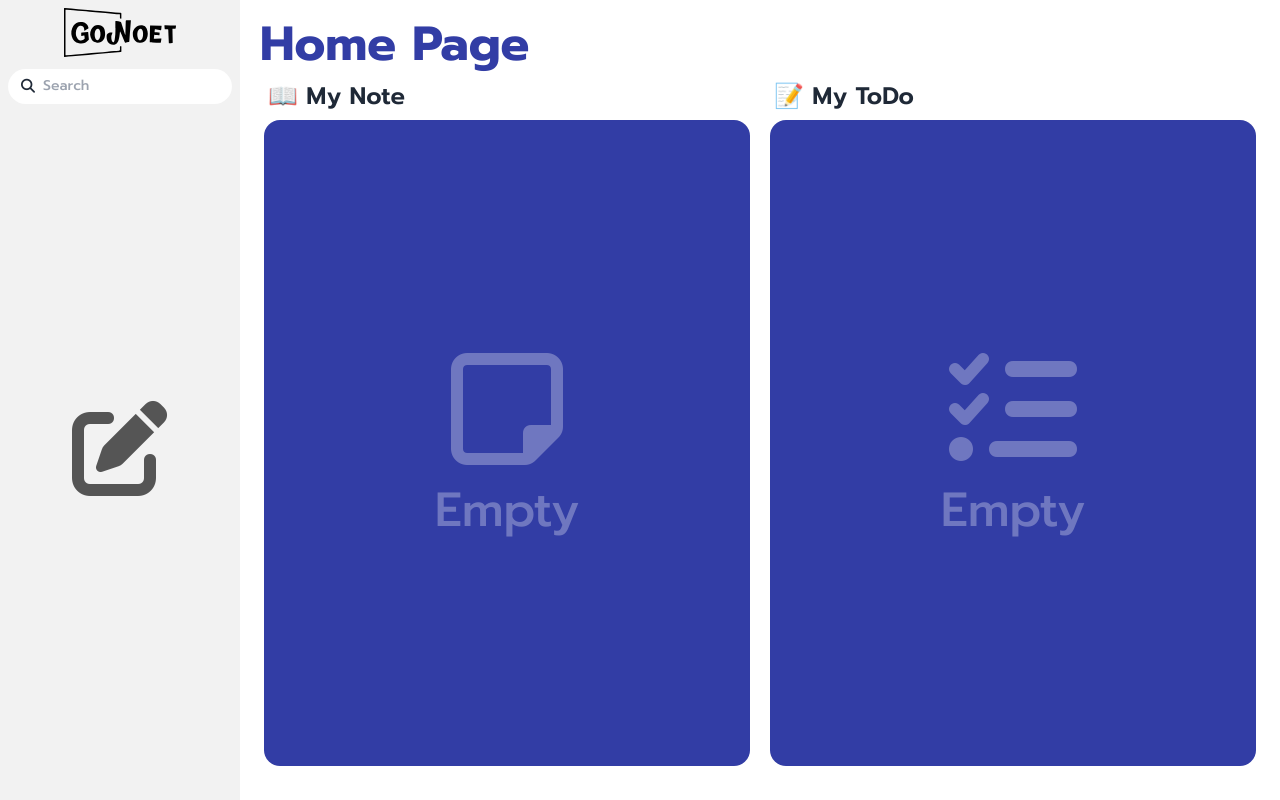
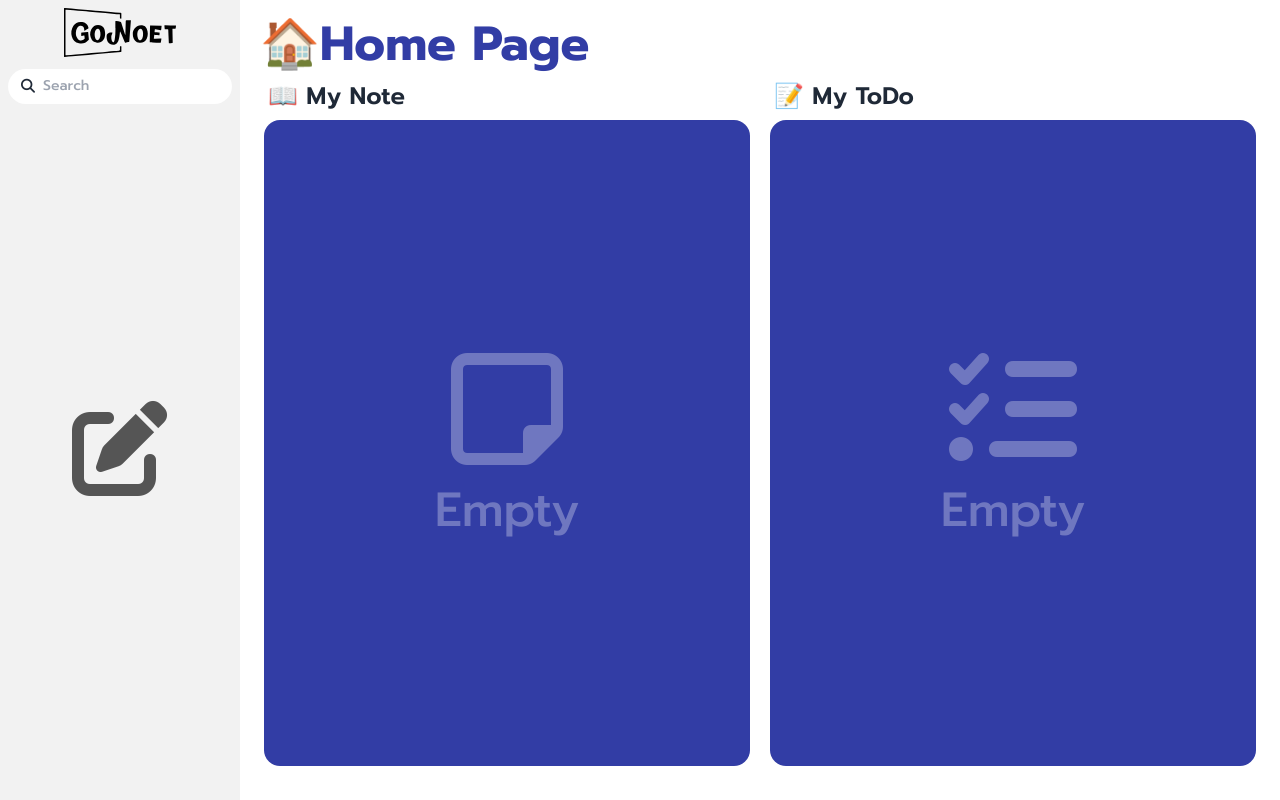
Before and after one commit to ice6504/-Final-Project-Front-end---Dev-Init-, a Next.js app: page / in a window 1280 px wide. Built offline with nearby package versions, Linux system fonts and the light colour scheme.

Commit message:
Add Icon

```diff
--- a/src/app/components/Drawer.tsx
+++ b/src/app/components/Drawer.tsx
@@ -61,7 +61,7 @@ function Drawer({ children }: { children: React.ReactNode }) {
       displayedTitle = decodedTitle;
     }
   } else {
-    displayedTitle = "Home Page";
+    displayedTitle = "🏠Home Page";
   }
 
   const toggleDrawer = () => {
--- a/src/app/components/ListLinks.tsx
+++ b/src/app/components/ListLinks.tsx
@@ -35,7 +35,7 @@ const ListLinks: FC<Props> = ({ type }) => {
           return (
             <div key={link.id} className="menu menu-lg text-white">
               <li>
-                <Link href={link.href}>{link.title}</Link>
+                <Link href={link.href}>{link.title} - {link.date}</Link>
               </li>
             </div>
           );
--- a/src/app/page.tsx
+++ b/src/app/page.tsx
@@ -4,7 +4,7 @@ export default function Home() {
   return (
     <div className="h-fit lg:h-screen p-5 flex flex-col gap-3">
       <h2 className="text-5xl font-bold text-primary max-lg:hidden">
-        Home Page
+        🏠Home Page
       </h2>
       <div className="flex max-xl:flex-col h-[45%] xl:h-[85%] gap-5 sm:px-1">
         {/* MyNote */}
```
